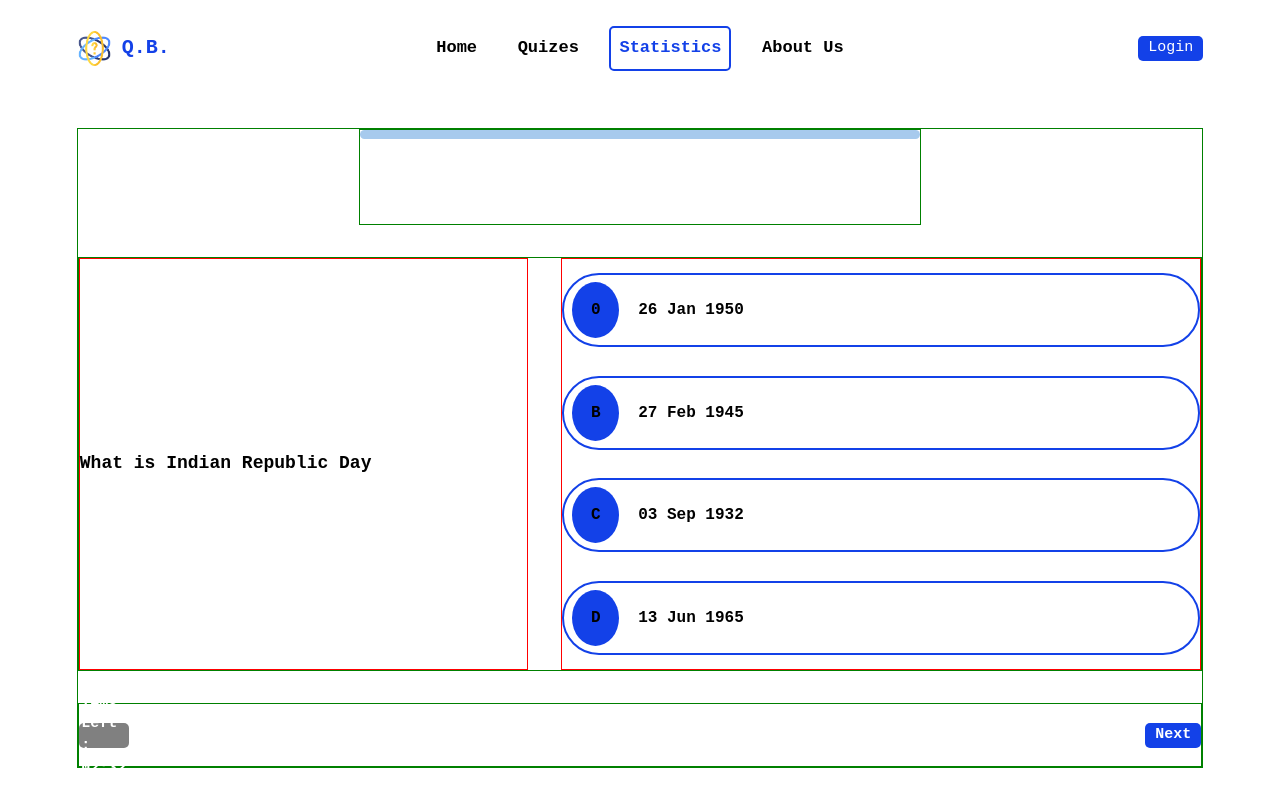
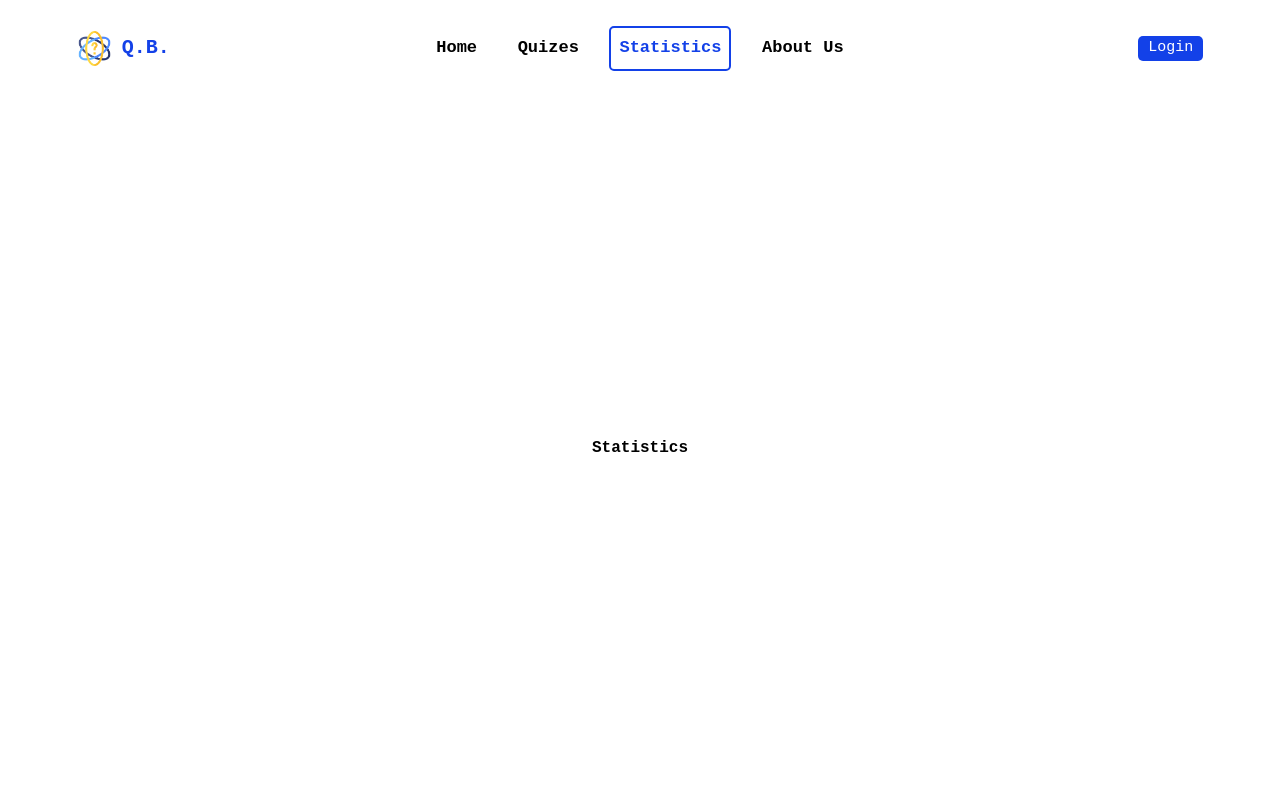
Before and after one commit to tushar7789/ultimate_quiz_builder, a Next.js app: page /statistics in a window 1280 px wide. Built offline with nearby package versions, Linux system fonts and the light colour scheme.

Commit message:
refactored Quiz, Progression Bar code

```diff
--- a/src/app/quiz/[id]/page.tsx
+++ b/src/app/quiz/[id]/page.tsx
@@ -24,7 +24,6 @@ const SelectedQuiz = () => {
         if (item["id"] === Number(id)) return item;
     });
 
-    // console.log("bojext", obj);
 
     const handleAttemptQuizClick = () => {
         Paths.push(`/quiz/${id}/questions`);
--- a/src/app/statistics/page.tsx
+++ b/src/app/statistics/page.tsx
@@ -1,7 +1,6 @@
 'use client'
 import React from 'react'
 
-import Quiz from '@/components/Quiz/index';
 import { SetPage } from '@/contexts/NavbarContextProvider';
 
 
@@ -10,10 +9,9 @@ const Statistics = () => {
     SetPage('Statistics');
 
     return (
-        // <div>
-        //     Statistics
-        // </div>
-        <Quiz />
+        <div>
+            Statistics
+        </div>
     )
 }
 
--- a/src/components/Quiz/index.tsx
+++ b/src/components/Quiz/index.tsx
@@ -8,7 +8,8 @@ import currQuesReducer from '@/reducers/currQuesReducer';
 import Questions from './questions';
 import ProgressBar from './progressBar';
 import Footer from './footer';
-import Button from '../Button/button';
+import Ready from './ready';
+
 import { API } from '@/config';
 import './styles.css';
 import { APIQuesInterface } from '@/interfaces/interfaces';
@@ -16,27 +17,11 @@ import { questions } from '@/fakeAPI_data';
 
 const Quiz = () => {
 
-    const [ques, setQues] = useState<APIQuesInterface[]>(questions);
     const { currQues, dispatch } = currQuesReducer();
 
     useEffect(() => {
-        const getQuestions = async () => {
-            const data = await fetch(API);
-            const json = await data.json();
-            console.log('logging qes: ', json.results);
-            setQues(json.results);
-        }
-
-        // getQuestions();
-        // dispatch({ type: 'READY' });
-
-        // setQuestions(questions);
-        dispatch({ type: 'ACTIVE', payload: questions?.at(currQues['currIndex'] + 1) });
+        dispatch({ type: 'READY' });
     }, []);
-
-    const handleClick = () => {
-        dispatch({ type: 'ACTIVE', payload: questions?.at(currQues['currIndex'] + 1) });
-    }
 
     return (
         <div className="main-quiz-container">
@@ -46,12 +31,12 @@ const Quiz = () => {
             }
             {
                 currQues['status'] === 'READY' &&
-                <Button text={"Start Quiz"} onClick={handleClick} />
+                <Ready questions={questions} dispatch={dispatch} currQues={currQues} />
             }
             {
                 currQues['status'] === 'ACTIVE' &&
                 <>
-                    <ProgressBar currQues={currQues} questions={questions} />
+                    <ProgressBar currQuesIndex={currQues['currIndex']} quesLength={questions.length} />
                     <Questions currQues={currQues} dispatch={dispatch} />
                     <Footer
                         dispatch={dispatch}
--- a/src/components/Quiz/progressBar.tsx
+++ b/src/components/Quiz/progressBar.tsx
@@ -4,12 +4,13 @@ import { ProgressBarPropInterface } from '@/interfaces/interfaces';
 
 import './styles.css'
 
-const ProgressBar: React.FC<ProgressBarPropInterface> = ({ currQues, questions }) => {
-    let qLength, percentage = 0;
-    if (questions !== undefined) {
-        qLength = questions.length;
-        percentage = Math.floor(((currQues['currIndex']) / qLength) * 100);
+const ProgressBar: React.FC<ProgressBarPropInterface> = ({ currQuesIndex, quesLength }) => {
+    let percentage = 0;
+    if (quesLength !== undefined && currQuesIndex !== undefined) {
+        percentage = Math.floor((currQuesIndex / quesLength) * 100);
     }
+
+    console.log("percentage", percentage, "currIndex :", currQuesIndex);
 
     return (
         <div className='progress-bar-container'>
@@ -23,8 +24,14 @@ const ProgressBar: React.FC<ProgressBarPropInterface> = ({ currQues, questions }
                 }}
             />
             <div className="progress-tags">
-                <p id='ques-num'>Question {currQues['currIndex'] + 1}/{qLength}</p>
-                <p id='points'>30/100 Points</p>
+                {
+                    currQuesIndex !== undefined && quesLength !== undefined ?
+                        <>
+                            <p id='ques-num'>Question {currQuesIndex + 1}/{quesLength}</p>
+                            <p id='points'>30/100 Points</p>
+                        </> :
+                        null
+                }
             </div>
         </div>
     )
--- /dev/null
+++ b/src/components/Quiz/ready.tsx
@@ -0,0 +1,18 @@
+import React from 'react'
+import Button from '../Button/button';
+
+const Ready = ({ questions, dispatch, currQues }: any) => {
+
+    const handleClick = () => {
+        dispatch({ type: 'ACTIVE', payload: questions?.at(currQues['currIndex'] + 1) });
+    }
+
+    return (
+        <div>
+            <Button text={"Start Quiz"} onClick={handleClick} />
+            You will have {questions.length} no. of questions to attempt in 10 min.
+        </div>
+    )
+}
+
+export default Ready;
--- a/src/components/Quiz/styles.css
+++ b/src/components/Quiz/styles.css
@@ -1,7 +1,7 @@
 .main-quiz-container {
     height: 80vh;
     width: 88vw;
-    border: 1px solid green;
+    /* border: 1px solid green; */
 
     display: flex;
     flex-direction: column;
@@ -12,7 +12,7 @@
 .progress-bar-container {
     width: 50%;
     height: 15%;
-    border: 1px solid green;
+    /* border: 1px solid green; */
 
     display: flex;
     flex-direction: column;
@@ -21,10 +21,10 @@
 
 }
 
-.progress-bar-container > p {
+/* .progress-bar-container > p {
     display: inline-flex;
     width: 20%;
-}
+} */
 
 .progress-tags {
     width: 100%;
@@ -35,13 +35,20 @@
     align-items: center;
     margin-top: 15px;
 
-    color: white;
 }
+
+/* #ques-num {
+    border: 1px solid red;
+} */
+
+/* #points {
+    border: 1px solid red;
+} */
 
 .ques-container {
     width: 100%;
     height: 65%;
-    border: 1px solid green;
+    /* border: 1px solid green; */
 
     display: flex;
     align-items: center;
@@ -51,7 +58,7 @@
 .ques-container-Q {
     width: 40%;
     height: 100%;
-    border: 1px solid red;
+    /* border: 1px solid red; */
     /* color: white; */
     font-size: 18px;
 
@@ -63,12 +70,12 @@
 .ques-container-options {
     width: 57%;
     height: 100%;
-    border: 1px solid red;
+    /* border: 1px solid red; */
 
     display: flex;
     flex-direction: column;
     align-items: center;
-    justify-content: space-around;
+    justify-content: space-between;
 }
 
 /* OPTION CLASSES--------------------- */
@@ -186,7 +193,7 @@
 .buttons-container {
     width: 100%;
     height: 10%;
-    border: 1px solid green;
+    /* border: 1px solid green; */
 
     display: flex;
     align-items: center;
--- a/src/fakeAPI_data.tsx
+++ b/src/fakeAPI_data.tsx
@@ -67,7 +67,7 @@ export const questions = [
         type: 'multiple'
     },
     {
-        question: 'How many years are there in an Year',
+        question: 'How many months are there in an Year',
         correct_answer: '12',
         incorrect_answers: ['9', '20', '5'],
         difficulty: 'easy',
@@ -83,7 +83,7 @@ export const questions = [
         type: 'multiple'
     },
     {
-        question: 'How many years are there in an Year',
+        question: 'How many months are there in an Year',
         correct_answer: '12',
         incorrect_answers: ['9', '20', '5'],
         difficulty: 'easy',
@@ -99,7 +99,7 @@ export const questions = [
         type: 'multiple'
     },
     {
-        question: 'How many years are there in an Year',
+        question: 'How many months are there in an Year',
         correct_answer: '12',
         incorrect_answers: ['9', '20', '5'],
         difficulty: 'easy',
--- a/src/interfaces/interfaces.tsx
+++ b/src/interfaces/interfaces.tsx
@@ -34,8 +34,8 @@ export interface QuestionsPropInterface {
 }
 
 export interface ProgressBarPropInterface {
-    'currQues': initialQuesInterface,
-    'questions': APIQuesInterface[] | undefined
+    'currQuesIndex': number | undefined,
+    'quesLength': number | undefined
 }
 
 export interface FooterPropInterface {
```
